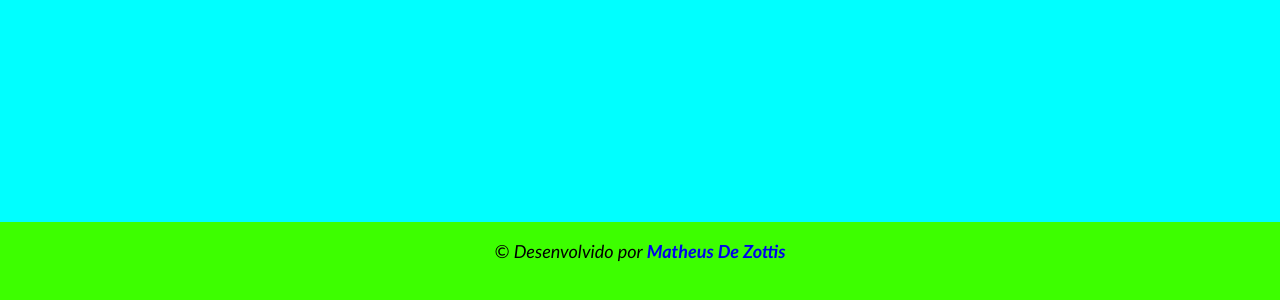
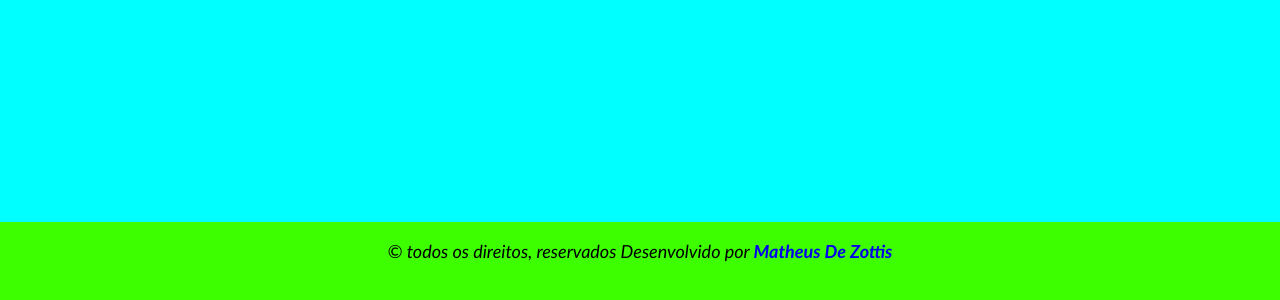
Before and after one commit to MatheusDeZottis/Projeto_vue, a Vue app: page /footer in a window 1280 px wide. Shown: the part 1058-1358 px from the top of the page. Built offline with nearby package versions, Linux system fonts and the light colour scheme.

Commit message:
modificando o footer

```diff
--- a/src/components/Footer.vue
+++ b/src/components/Footer.vue
@@ -2,7 +2,7 @@
 
     <footer>
         <div class="Rodape">
-         <p id="text_rodape">&copy; Desenvolvido por
+         <p id="text_rodape">&copy; todos os direitos, reservados Desenvolvido por
         <nav id="link_footer">
              <a href="https://github.com/MatheusDeZottis" target="_blank">Matheus De Zottis</a>
         </nav>
```
